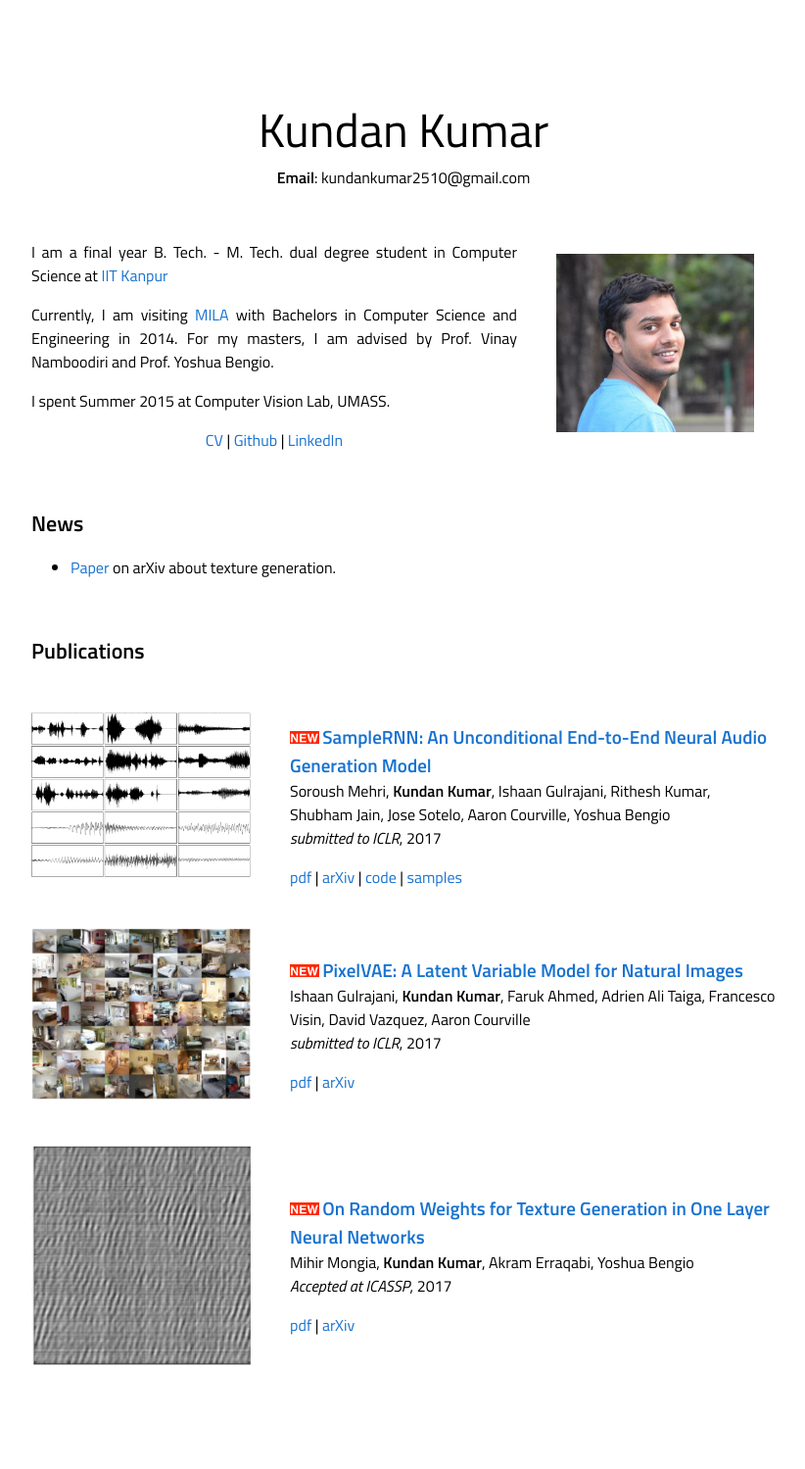
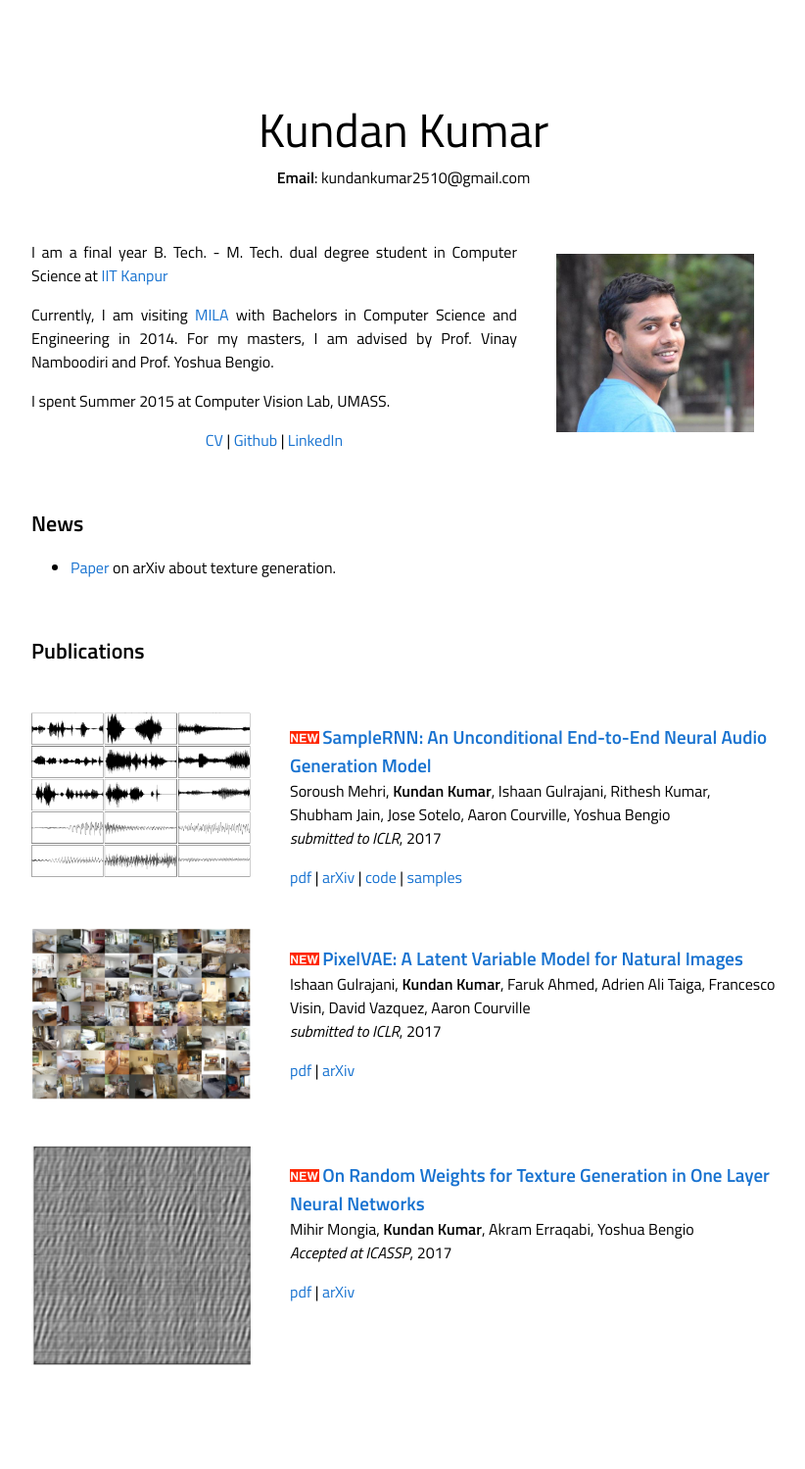
Before and after one commit to kundan2510/kundan2510.github.io, a Jekyll site: the page built from index.html, in a window 1280 px wide. Shown: the whole page at 98% size, without its empty margins (228-1050 px from the left). Built offline with Jekyll 4.4.1, drawn with Linux system fonts in a browser that asks for light colours.

Commit message:
Update index.html

```diff
--- a/index.html
+++ b/index.html
@@ -70,7 +70,7 @@ title: Kundan Kumar
 		  	<tbody><tr>
     				<td width="33%" valign= "center" align="center"><a href="images/sampleRNN.png"><img src="images/sampleRNN.png" alt="sym" style="border-style: none" width="100%"></a>
     				</td>
-				<td width="67%" valign= "center">
+				<td width="67%" valign= "top">
 				      <p><a href="https://arxiv.org/abs/1612.07837" id="SAMPLERNN">
 					<img src="images/new.png" alt="[NEW]" style="border-style: none" width="6%">
 				      <heading>SampleRNN: An Unconditional End-to-End Neural Audio Generation Model</heading></a><br>
@@ -90,7 +90,7 @@ title: Kundan Kumar
 				<tr>
     				<td width="33%" valign="center" align="center"><a href="images/pixelvae.png"><img src="images/pixelvae.png" alt="sym" style="border-style: none" width="100%"></a>
     				</td>
-				<td width="67%" valign="center">
+				<td width="67%" valign="top">
 				      <p><a href="https://arxiv.org/abs/1611.05013" id="PIXELVAE">
 				      <img src="images/new.png" alt="[NEW]" style="border-style: none" width="6%">
 				      <heading>PixelVAE: A Latent Variable Model for Natural Images</heading></a><br>
@@ -108,7 +108,7 @@ title: Kundan Kumar
 				<tr>
     				<td width="33%" valign="center" align="center"><a href="images/random_weights.png"><img src="images/random_weights.png" alt="sym" style="border-style: none" width="100%"></a>
     				</td>
-				<td width="67%" valign="center">
+				<td width="67%" valign="top">
 				      <p><a href="https://arxiv.org/abs/1612.06070" id="TEXTURE">
 				      <img src="images/new.png" alt="[NEW]" style="border-style: none" width="6%">
 				      <heading>On Random Weights for Texture Generation in One Layer Neural Networks</heading></a><br>
```
